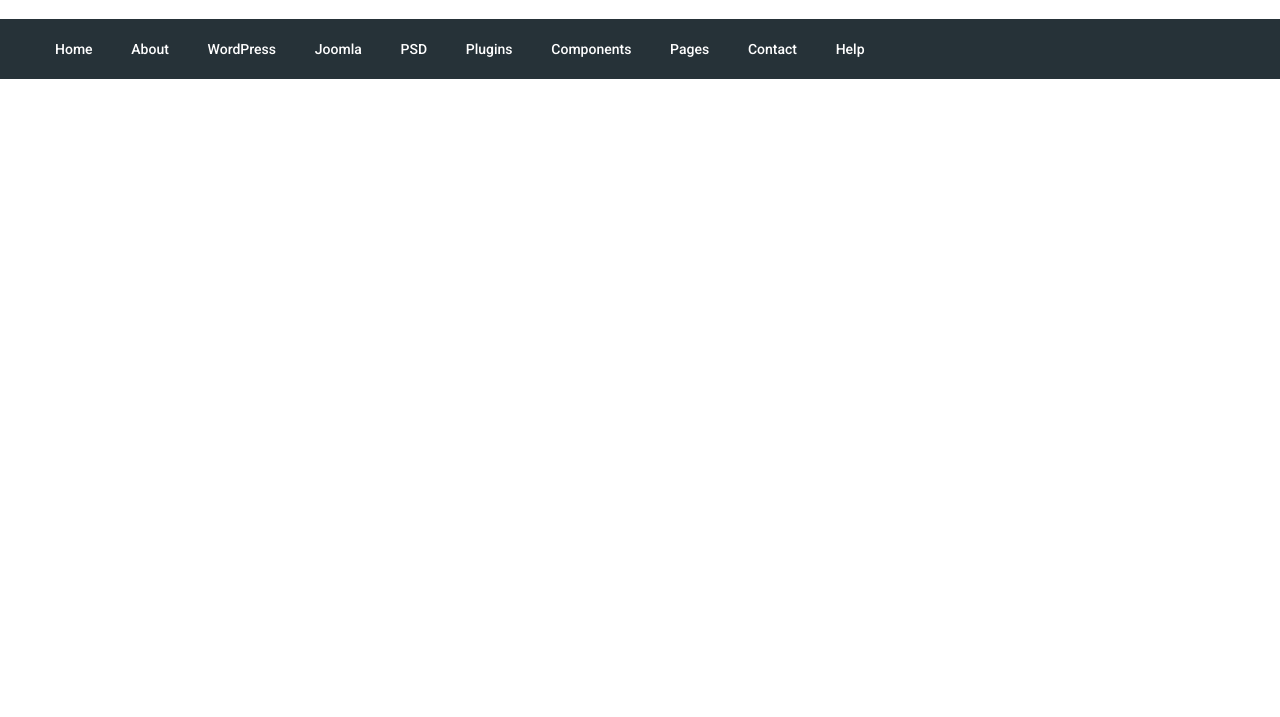
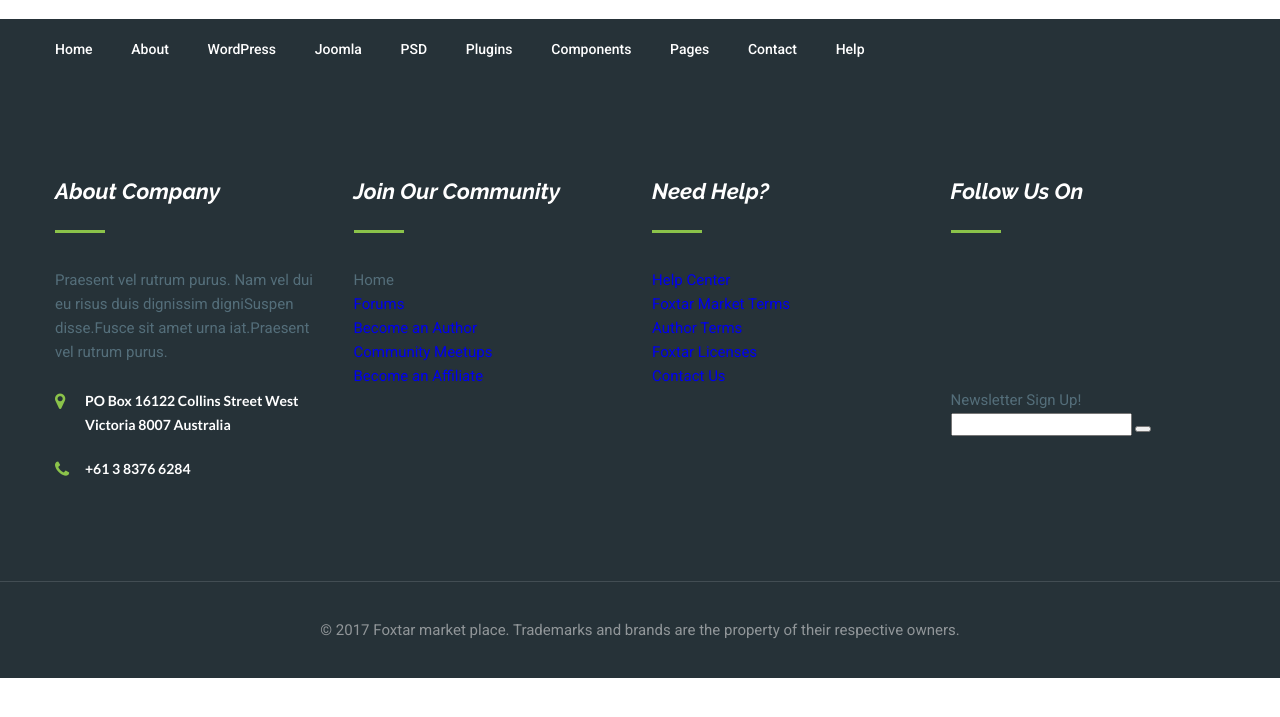
Before and after one commit to Golivud2021/Foxtar-new, a website: page app/index.html in a window 1280 px wide. Shown: the part 71-788 px from the top of the page. Drawn offline with nearby package versions, Linux system fonts and the light colour scheme; files that its build step writes are made by us from their sources; files whose address does not match are found by name.

Commit message:
added footer

```diff
--- a/app/index.html
+++ b/app/index.html
@@ -62,6 +62,86 @@
         </div>
     </header>
 
+    <footer class="footer">
+        <div class="footer__content">
+            <div class="container">
+                <div class="row">
+                    <div class="col-3">
+                        <div>
+                            <div class="footer__title">
+                                About Company
+                            </div>
+                            <div class="footer__text">
+                                Praesent vel rutrum purus. Nam vel dui eu risus duis dignissim digniSuspen disse.Fusce
+                                sit amet urna iat.Praesent vel rutrum purus.
+                            </div>
+                            <div class="footer__adress">
+                                PO Box 16122 Collins Street West
+                                Victoria 8007 Australia
+                            </div>
+                            <a class="footer__phone" href="tel:61383766284">
+                                +61 3 8376 6284</a>
+                        </div>
+                    </div>
+                    <div class="col-3">
+                        <div>
+                            <div class="footer__title">
+                                Join Our Community
+                            </div>
+                            <ul class="footer__list">
+                                <li><a href="#"></a>Home</li>
+                                <li><a href="#">Forums</a></li>
+                                <li><a href="#">Become an Author</a></li>
+                                <li><a href="#">Community Meetups</a></li>
+                                <li><a href="#">Become an Affiliate</a></li>
+                            </ul>
+                        </div>
+                    </div>
+                    <div class="col-3">
+                        <div>
+                            <div class="footer__title">
+                                Need Help?
+                            </div>
+                            <ul class="footer__list">
+                                <li><a href="#">Help Center</a></li>
+                                <li><a href="#">Foxtar Market Terms</a></li>
+                                <li><a href="#">Author Terms</a></li>
+                                <li><a href="#">Foxtar Licenses</a></li>
+                                <li><a href="#"> Contact Us</a></li>
+                            </ul>
+                        </div>
+                    </div>
+                    <div class="col-3">
+                        <div>
+                            <div class="footer__title">
+                                Follow Us On
+                            </div>
+                            <ul class="footer__social">
+                                <li><a href="#"></a></li>
+                                <li><a href="#"></a></li>
+                                <li><a href="#"></a></li>
+                                <li><a href="#"></a></li>
+                                <li><a href="#"></a></li>
+                            </ul>
+                        </div>
+                        <div class="footer__form-title">
+                            Newsletter Sign Up!
+                        </div>
+                        <form>
+                            <input type="email">
+                            <button></button>
+                        </form>
+                    </div>
+                </div>
+            </div>
+        </div>
+        <div class="footer__copy">
+            <div class="footer__copy-text">
+                © 2017 Foxtar market place. Trademarks and brands are the property of their respective owners.
+            </div>
+        </div>
+    </footer>
+
 
     <script src="https://ajax.googleapis.com/ajax/libs/jquery/3.6.0/jquery.min.js"></script>
     <script src="js/libs.min.js"></script>
--- /dev/null
+++ b/app/scss/_footer.scss
@@ -0,0 +1,62 @@
+@import "vars";
+.footer{
+    background-color: $fon;
+}
+.footer__content{
+    padding: 100px 0;
+    border-bottom: 1px solid #424d53;
+}
+.footer__copy{
+    padding: 30px 0;
+    text-align: center;
+}
+.footer__copy-text{
+    line-height: 36px;
+    color: #919699;
+}
+.footer__title{
+    color: #fff;
+    font-size: 22px;
+    font-family: $ral;
+    padding-bottom: 30px;
+    margin-bottom: 35px;
+    position: relative;
+    &::after{
+        content: "";
+        position: absolute;
+        left: 0;
+        bottom: 0;
+        background-color: $green;
+        height: 3px;
+        width: 50px;
+    }
+}
+.footer__text{
+    margin-bottom: 25px;
+}
+.footer__adress,
+.footer__phone{
+    font-size: 14px;
+    color:#fff;
+    font-family: $lato;
+    position: relative;
+    padding-left: 30px;
+    &:before{
+        font-family: 'icomoon';
+        color: $green;
+        font-size: 18px;
+        position: absolute;
+        top: 0;
+        left: 0;
+    }
+}
+.footer__adress:before{
+    content: '\f041';
+}
+.footer__phone{
+    display: block;
+    margin-top: 20px;
+    &::before{
+       content: '\f095';
+    }
+}
--- /dev/null
+++ b/app/scss/_global.scss
@@ -0,0 +1,20 @@
+@import "vars";
+body{
+    font-size: 15px;
+    line-height: 24px;
+    font-family: $roboto;
+    color:$text;
+}
+ul{
+    margin: 0;
+    padding: 0;
+    list-style: none;
+}
+li{
+    margin: 0;
+    padding: 0;
+}
+a{
+    display: inline-block;
+    text-decoration: none;
+}
--- /dev/null
+++ b/app/scss/_header.scss
@@ -0,0 +1,98 @@
+@import "vars";
+.header__inner{
+    display: flex;
+    justify-content: space-between;
+    height: 90px;
+    align-items: center;
+}
+
+.header__item-basket{
+    width: 34px;
+    height: 34px;
+    background-color: #f5f5f5;
+    border-radius: 50%
+}
+.header__items{
+    display:flex;
+}
+.header__phone{
+    margin-left: auto;
+    margin-right: 25px;
+    span{
+        color:$orange;
+    }
+    a{
+        color:#437084;
+    }
+}
+.header__btn{
+    margin-left: 10px;
+    button{
+        font-size: 12px;
+        color: #fff;
+        border-radius: 3px;
+        border: none;
+        padding-top: 8px;
+        padding-bottom: 8px;
+    }
+    .header__login{
+        background-color:$green;
+        padding-left: 20px;
+        padding-right: 20px;
+        margin-right: 6px;
+
+    }
+    .header__register{
+        background-color:$orange;
+        padding-left: 14px;
+        padding-right: 14px;
+    }
+
+}
+.header__item--active{
+    position: relative;
+    margin-right: 15px;
+    .header__icon{
+        position: absolute;
+        top: 50%;
+        left: 50%;
+        transform: translate(-50%, -50%);
+        color: #a0a0a0;
+        font-size: 14px;
+    }
+    .header__icon-circle{
+        display: block;
+        width: 18px;
+        height: 18px;
+        border-radius: 50%;
+        line-height: 18px;
+        text-align: center;
+        position: absolute;
+        top: -8px;
+        right: -5px;
+        color: #fff;
+        font-size: 11px;
+        font-family: $open;
+        font-weight: 600;
+    }
+}
+.header__item-basket{
+    .header__icon-circle{
+        background-color: $green;
+    }
+}
+.header__navigation{
+    background-color: $fon;
+    li{
+        display: inline-block;
+        & +li{
+            padding-left: 35px;
+        }
+        a{
+            line-height: 60px;
+            color: #fff;
+            font-size: 14px;
+            font-weight: 500;
+       }
+    }
+}
--- a/app/scss/_vars.scss
+++ b/app/scss/_vars.scss
@@ -8,3 +8,5 @@ $green:#8bc34a;
 $fon:#263238;
 $roboto:'Roboto', sans-serif;
 $open:'Open Sans', sans-serif;
+$ral:'Raleway', sans-serif;
+$lato:'Lato', sans-serif;
--- a/app/scss/style.scss
+++ b/app/scss/style.scss
@@ -1,119 +1,5 @@
 @import "vars";
 @import "fonts";
-
-body{
-    font-size: 15px;
-    line-height: 24px;
-    font-family: $roboto;
-    color:$text;
-}
-ul{
-    margin: 0;
-    padding: 0;
-    list-style: none;
-}
-li{
-    margin: 0;
-    padding: 0;
-}
-a{
-    display: inline-block;
-    text-decoration: none;
-}
-.header__inner{
-    display: flex;
-    justify-content: space-between;
-    height: 90px;
-    align-items: center;
-}
-
-.header__item-basket{
-    width: 34px;
-    height: 34px;
-    background-color: #f5f5f5;
-    border-radius: 50%
-}
-.header__items{
-    display:flex;
-}
-.header__phone{
-    margin-left: auto;
-    margin-right: 25px;
-    span{
-        color:$orange;
-    }
-    a{
-        color:#437084;
-    }
-}
-.header__btn{
-    margin-left: 10px;
-    button{
-        font-size: 12px;
-        color: #fff;
-        border-radius: 3px;
-        border: none;
-        padding-top: 8px;
-        padding-bottom: 8px;
-    }
-    .header__login{
-        background-color:$green;
-        padding-left: 20px;
-        padding-right: 20px;
-        margin-right: 6px;
-
-    }
-    .header__register{
-        background-color:$orange;
-        padding-left: 14px;
-        padding-right: 14px;
-    }
-
-}
-.header__item--active{
-    position: relative;
-    margin-right: 15px;
-    .header__icon{
-        position: absolute;
-        top: 50%;
-        left: 50%;
-        transform: translate(-50%, -50%);
-        color: #a0a0a0;
-        font-size: 14px;
-    }
-    .header__icon-circle{
-        display: block;
-        width: 18px;
-        height: 18px;
-        border-radius: 50%;
-        line-height: 18px;
-        text-align: center;
-        position: absolute;
-        top: -8px;
-        right: -5px;
-        color: #fff;
-        font-size: 11px;
-        font-family: $open;
-        font-weight: 600;
-    }
-}
-.header__item-basket{
-    .header__icon-circle{
-        background-color: $green;
-    }
-}
-.header__navigation{
-    background-color: $fon;
-    li{
-        display: inline-block;
-        & +li{
-            padding-left: 35px;
-        }
-        a{
-            line-height: 60px;
-            color: #fff;
-            font-size: 14px;
-            font-weight: 500;
-       }
-    }
-}
+@import "global";
+@import "header";
+@import "footer";
```
